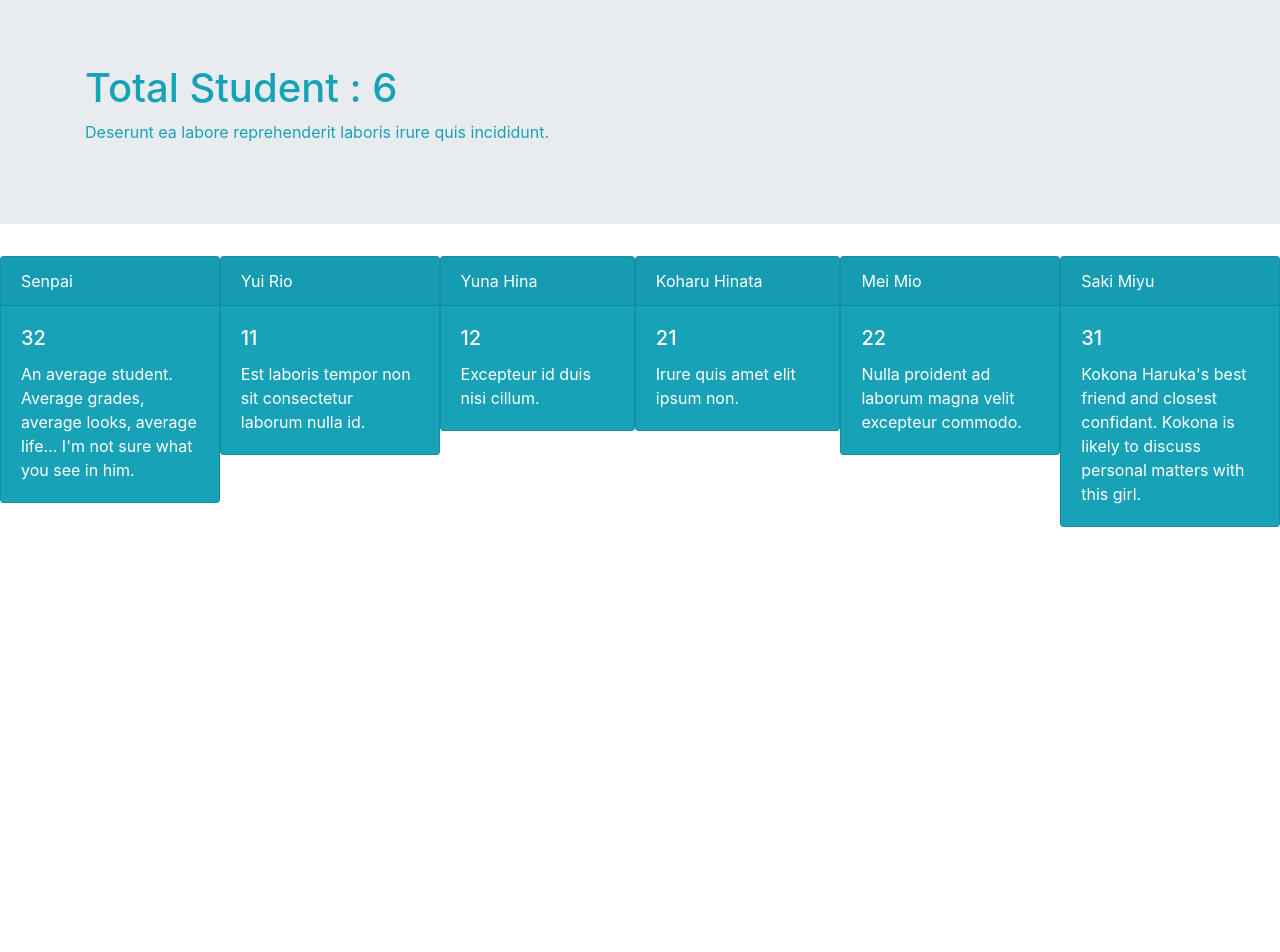
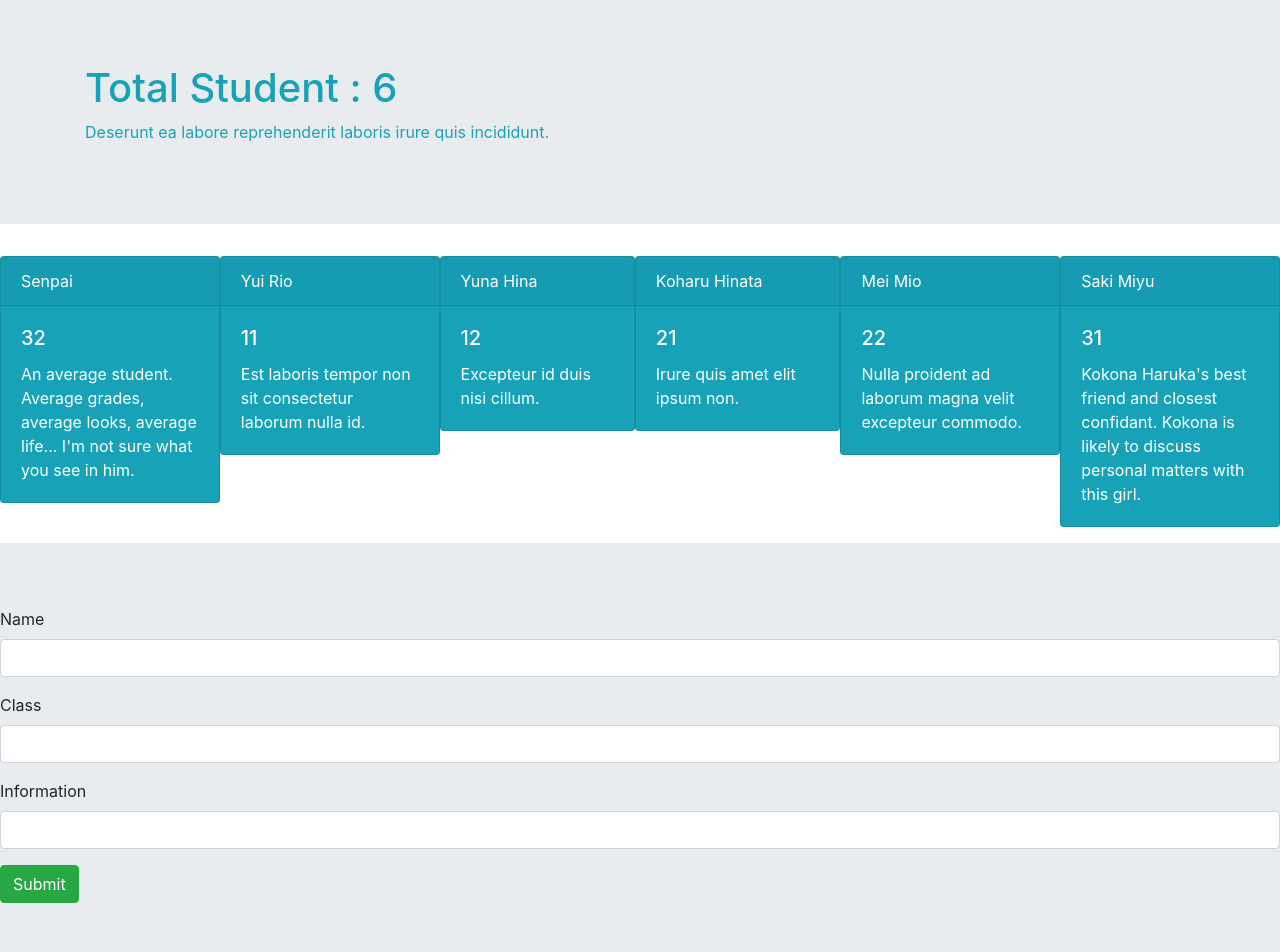
Before and after one commit to kashyap99saksham/Hooks, a React (Create React App) app: page / in a window 1280 px wide. Shown: the top 952 px of the page. Before the commit the page ends 800 px from the top, so only its background shows below. Built offline with nearby package versions, Linux system fonts and the light colour scheme.

Commit message:
add student context

```diff
--- a/src/App.js
+++ b/src/App.js
@@ -1,3 +1,4 @@
+import AddStudent from './ContextApi/AddStudent';
 import { StudentProvider } from './ContextApi/StudenContext';
 import StudentList from './ContextApi/StudentList';
 import StudentStatus from './ContextApi/StudentStatus';
@@ -12,6 +13,7 @@ function App() {
       <div className="App">
         <StudentStatus />
         <StudentList />
+        <AddStudent />
       </div>
     </StudentProvider>
   );
--- /dev/null
+++ b/src/ContextApi/AddStudent.js
@@ -0,0 +1,49 @@
+import React, { useState } from 'react'
+import { useContext } from 'react/cjs/react.development'
+import { StudentContext } from './StudenContext'
+
+const AddStudent = () => {
+
+    const [Name, setName] = useState('')
+    const [Class, setClass] = useState('')
+    const [Info, setInfo] = useState('')
+
+    const [students,setStudents] = useContext(StudentContext)
+
+
+    const handleAddClick = () => {
+
+        setStudents( [ ...students ,
+            {
+                Name:Name, Class:Class,Info:Info
+            }
+
+        ] )
+    }
+
+    //       [ ...students , { } ]
+
+    return (
+
+
+        <div className='jumbotron jumbotron-fluid '>
+            <div class="form-group">
+                <label >Name</label>
+                <input type='text' class="form-control"  value={Name} onChange={(e) => setName(e.target.value)} />
+            </div>
+            <div class="form-group">
+                <label >Class</label>
+                <input type='text' class="form-control" value={Class} onChange={(e) => setClass(e.target.value)} />
+            </div>
+            <div class="form-group">
+            <label >Information</label>
+            <input  class="form-control" type='text' value={Info} onChange={(e) => setInfo(e.target.value)} />
+            </div>
+            <button onClick={handleAddClick} class="btn btn-success">Submit</button>
+        </div>
+
+
+    )
+}
+
+export default AddStudent
```
